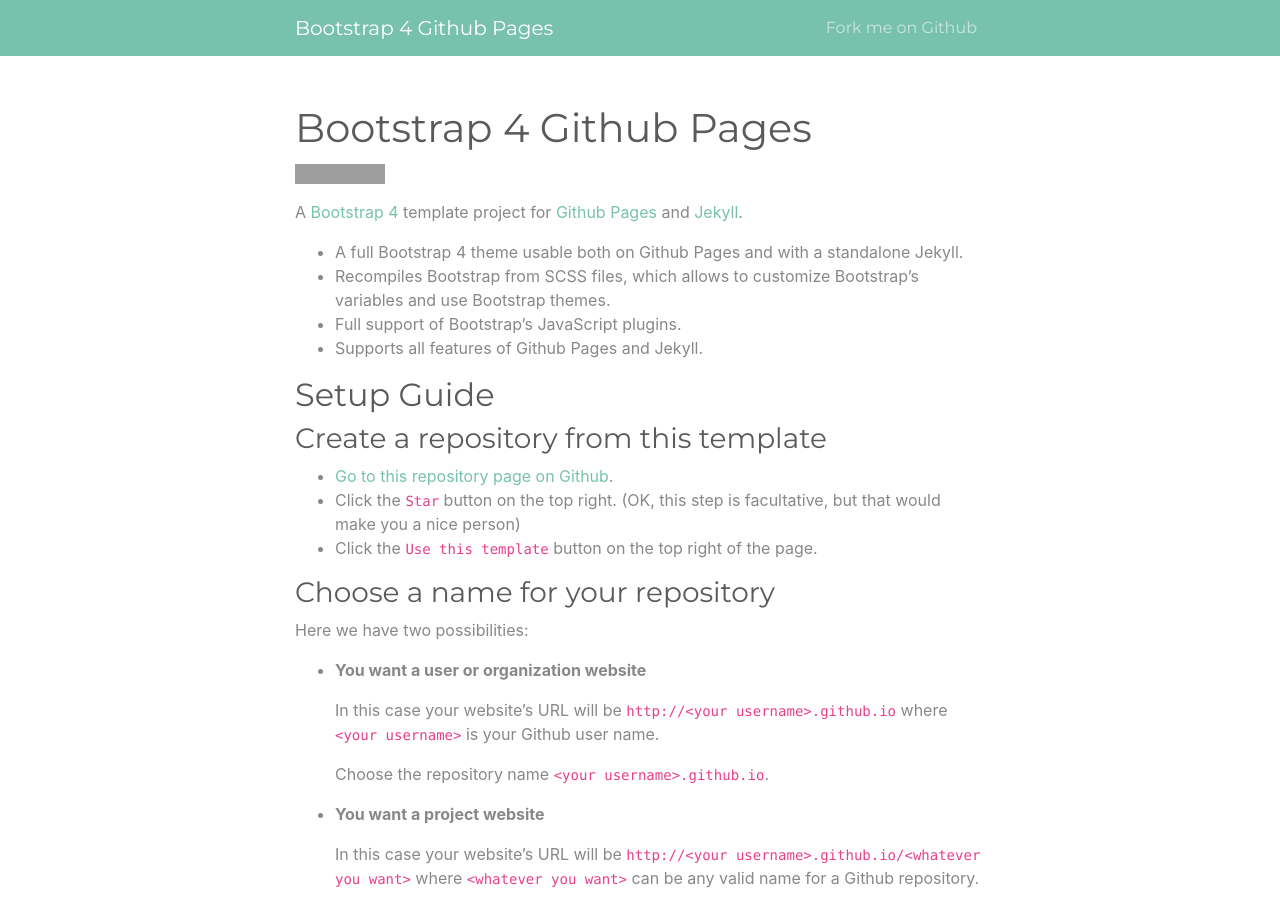
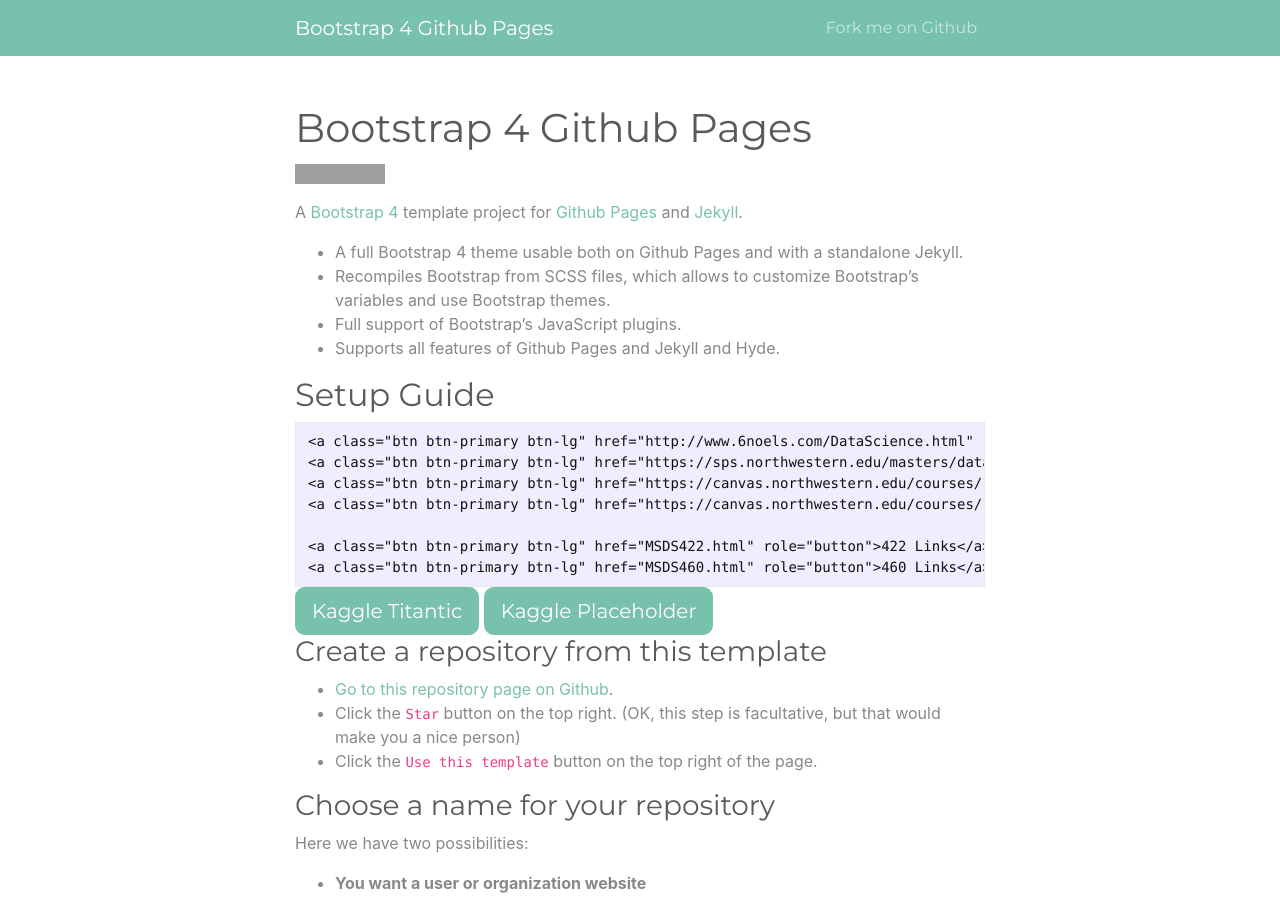
Before and after one commit to dannoel40/boottest, a Jekyll site: the page built from index.md, in a window 1280 px wide and 900 px high. Built offline with Jekyll 4.4.1, drawn with Linux system fonts in a browser that asks for light colours; grey boxes are pictures that could not be loaded.

Commit message:
quick test change

```diff
--- a/index.md
+++ b/index.md
@@ -10,9 +10,26 @@ A [Bootstrap 4](https://getbootstrap.com/) template project for [Github Pages](h
 * A full Bootstrap 4 theme usable both on Github Pages and with a standalone Jekyll.
 * Recompiles Bootstrap from SCSS files, which allows to customize Bootstrap's variables and use Bootstrap themes.
 * Full support of Bootstrap's JavaScript plugins.
-* Supports all features of Github Pages and Jekyll.
+* Supports all features of Github Pages and Jekyll and Hyde.
 
 ## Setup Guide
+
+
+	<a class="btn btn-primary btn-lg" href="http://www.6noels.com/DataScience.html" role="button">Data Science - Important Links</a>
+	<a class="btn btn-primary btn-lg" href="https://sps.northwestern.edu/masters/data-science/program-courses.php" role="button">MSDS Classess</a>
+	<a class="btn btn-primary btn-lg" href="https://canvas.northwestern.edu/courses/166488" role="button">Canvas 422</a>
+	<a class="btn btn-primary btn-lg" href="https://canvas.northwestern.edu/courses/166456" role="button">Canvas 460</a>
+
+	<a class="btn btn-primary btn-lg" href="MSDS422.html" role="button">422 Links</a>
+	<a class="btn btn-primary btn-lg" href="MSDS460.html" role="button">460 Links</a>
+  <a class="btn btn-primary btn-lg" href="MSDSALL.html" role="button">ALL Links</a>
+
+ 	<a class="btn btn-primary btn-lg" href="https://www.kaggle.com/c/titanic" role="button">Kaggle Titantic</a>
+
+ 	<a class="btn btn-primary btn-lg" href="" role="button">Kaggle Placeholder</a>
+
+
+
 
 ### Create a repository from this template
 
```
